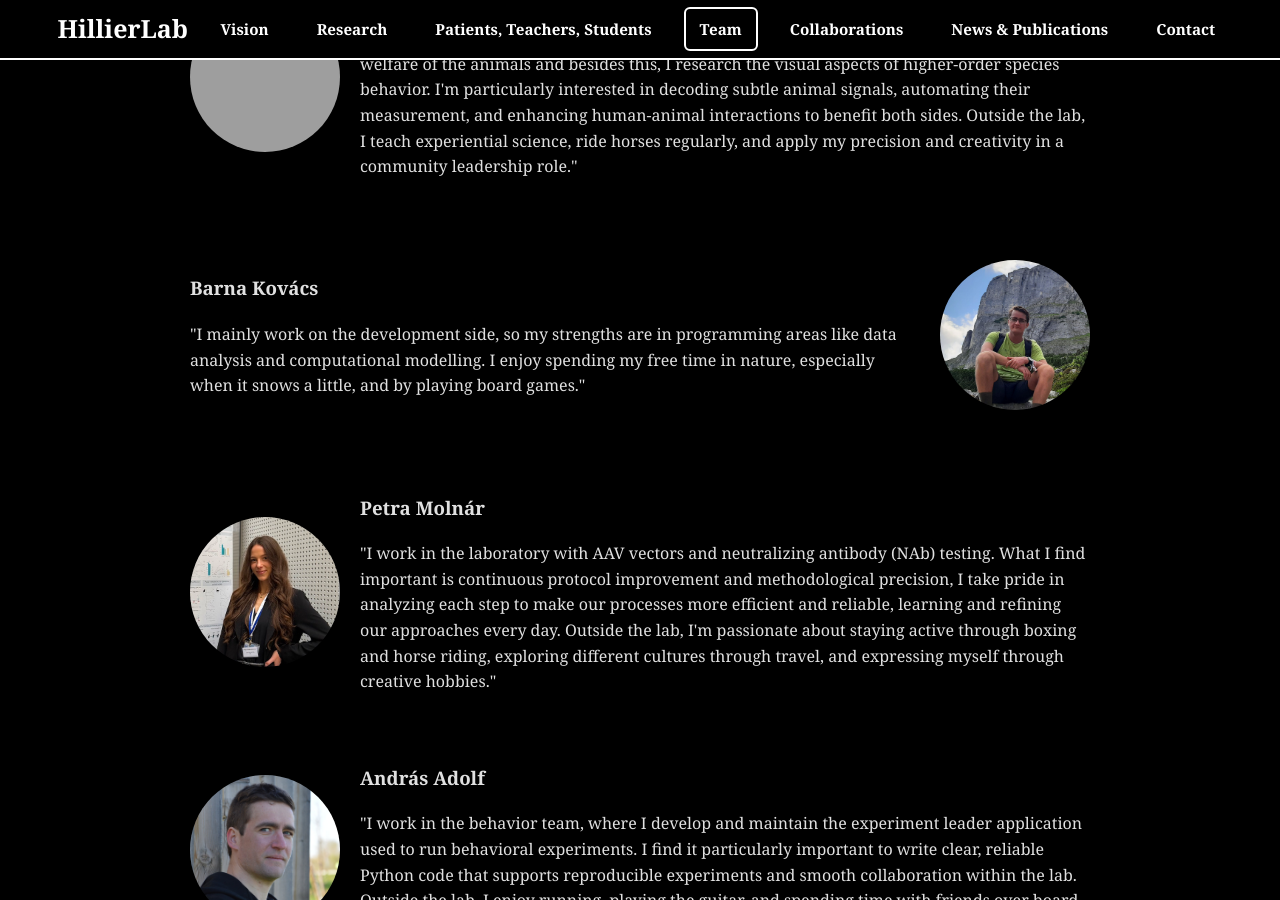
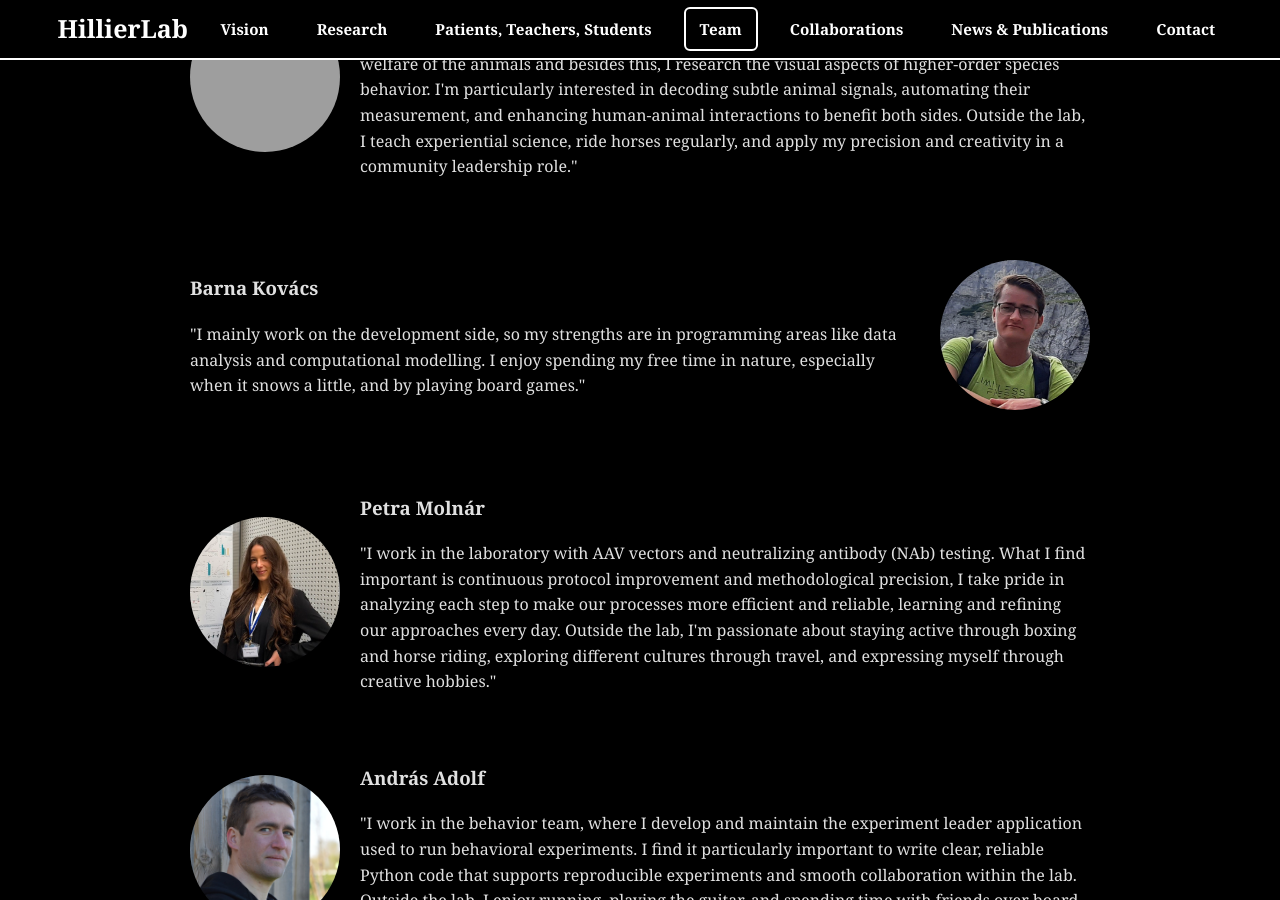
Before and after one commit to hillierlab/hillierlab.github.io, a Jekyll site: the page built from team.md, in a window 1280 px wide and 900 px high, scrolled down 2100 px. Built offline with Jekyll 4.4.1, drawn with Linux system fonts in a browser that asks for light colours; grey boxes are pictures that could not be loaded.

Commit message:
Update member photo for Barna Kovács

```diff
--- a/team.md
+++ b/team.md
@@ -94,7 +94,7 @@ Outside the lab, I find balance in painting, dancing, and spending time with fri
 </div>
 
 <div style="display: flex; align-items: center; margin-bottom: 2em; flex-direction: row-reverse;">
-  <img src="/assets/images/member_photos/Barna.jpg" alt="Member Name" style="width: 150px; height: 150px; aspect-ratio: 1 / 1; border-radius: 50%; object-fit: cover; margin-left: 20px;">
+  <img src="/assets/images/member_photos/Barna2.JPEG" alt="Member Name" style="width: 150px; height: 150px; aspect-ratio: 1 / 1; border-radius: 50%; object-fit: cover; margin-left: 20px;">
   <div>
     <h3>Barna Kovács</h3>
     <p>"I mainly work on the development side, so my strengths are in programming areas like data analysis and computational modelling. I enjoy spending my free time in nature, especially when it snows a little, and by playing board games."</p>
```
